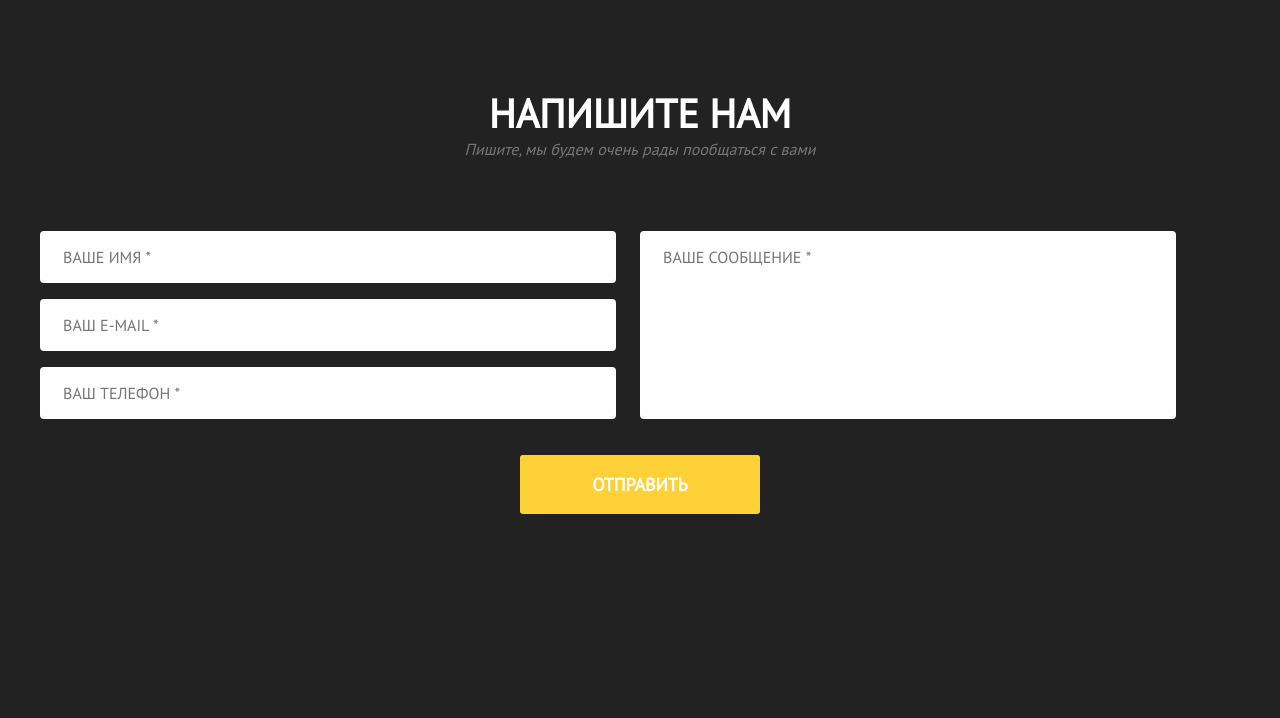
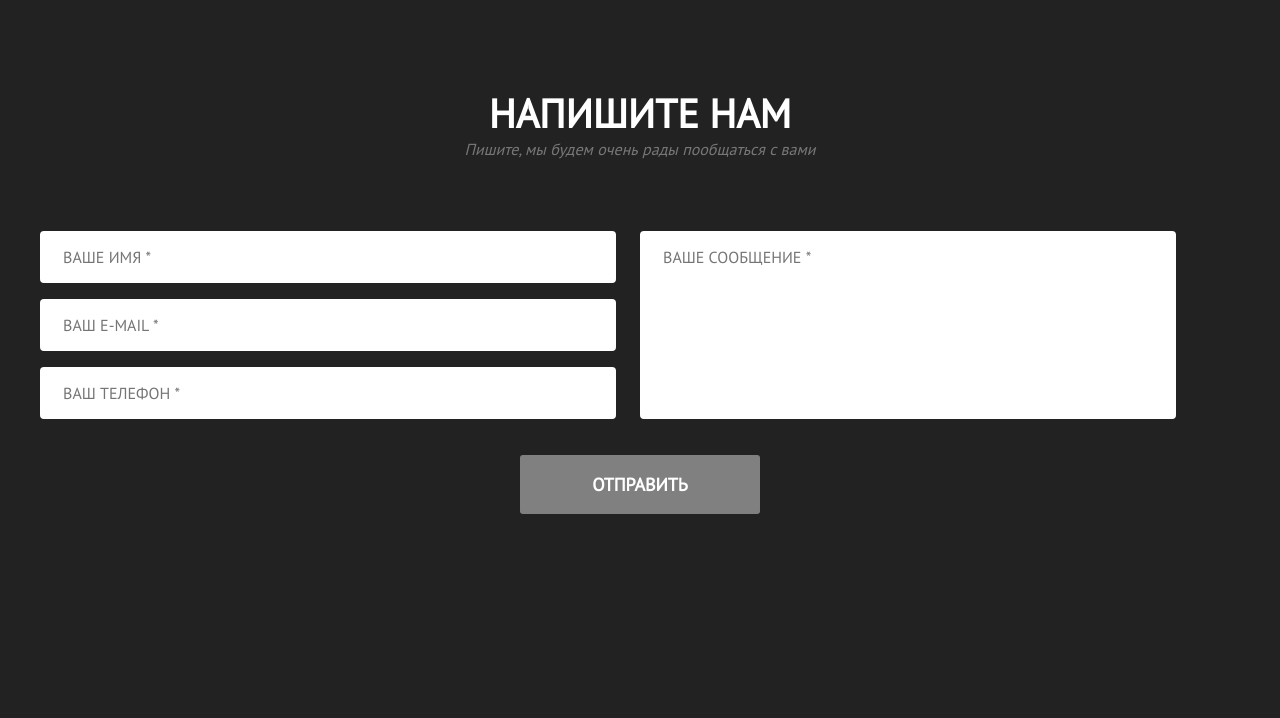
Before and after one commit to capMarty/capMarty.github.io, a plain HTML site: page index.html in a window 1280 px wide. Shown: the part 5647-6365 px from the top of the page. Drawn offline with Linux system fonts and the light colour scheme.

Commit message:
change class in input

```diff
--- a/index.html
+++ b/index.html
@@ -263,7 +263,7 @@
 					<div class="box">
 						<textarea name="msg" placeholder="ВАШЕ СООБЩЕНИЕ *"></textarea>
 					</div>
-					<input class="btn" type="submit" value="Отправить" disabled>
+					<input class="disabled" type="submit" value="Отправить" disabled>
 				</form>
 			</div>
 		</section>
```
